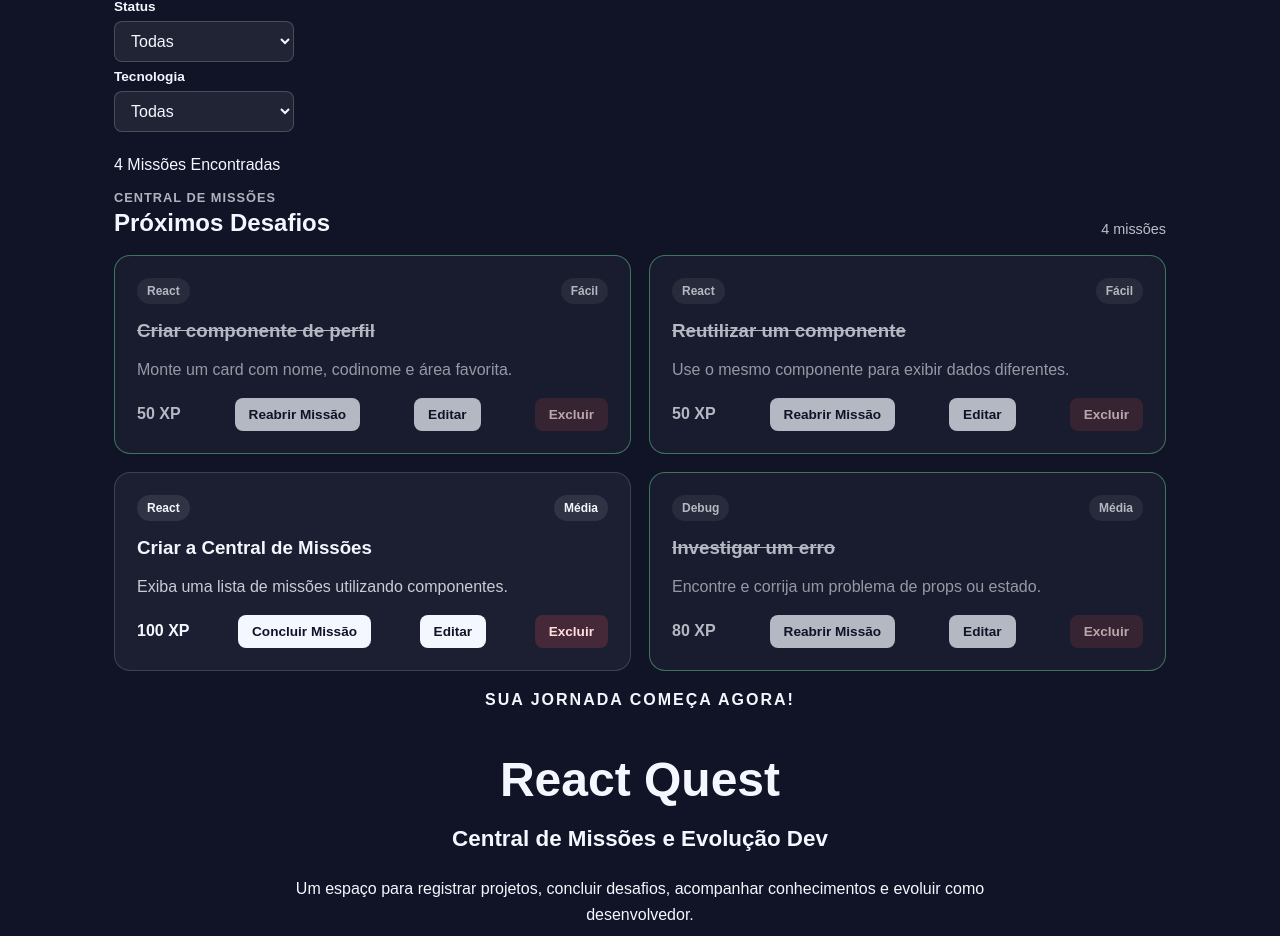
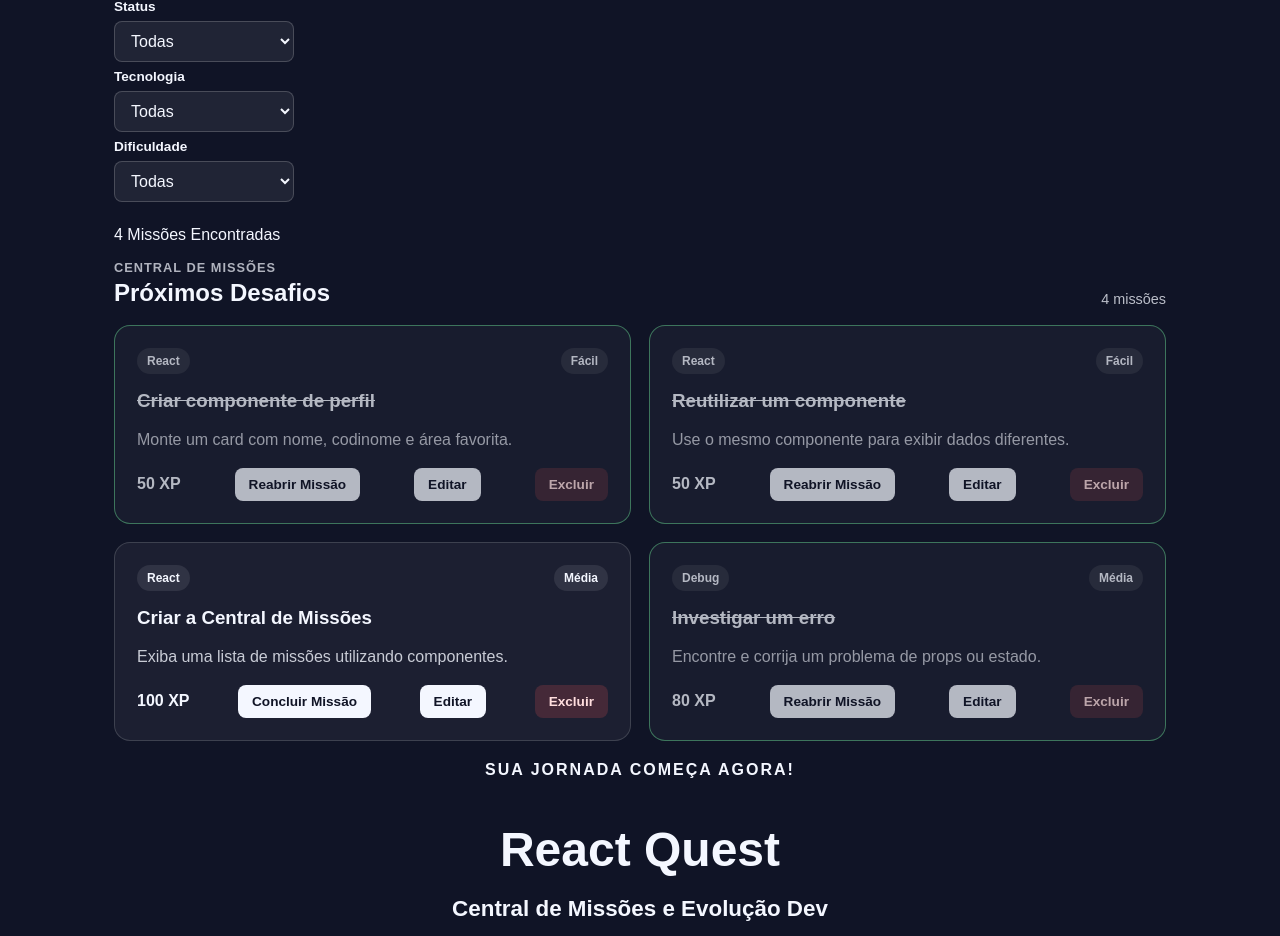
Before and after one commit to dejandrea/React-Quest, a React (Vite) app: page / in a window 1280 px wide. Shown: the part 1520-2456 px from the top of the page. Built offline with nearby package versions, Linux system fonts and the light colour scheme.

Commit message:
feat: adicionado filtro por dificuldade

```diff
--- a/src/App.jsx
+++ b/src/App.jsx
@@ -55,6 +55,7 @@
   const [searchTerm, setSearchTerm] = useState("");
   const [statusFilter, setStatusFilter] = useState("Todas");
   const [technologyFilter, setTechnologyFilter] = useState("Todas");
+  const [difficultyFilter, setDifficultyFilter] = useState("Todas");
 
   console.log(statusFilter);
   function toggleMission(missionId) {
@@ -108,7 +109,10 @@
 
       const matchesTechnology = technologyFilter === "Todas" || mission.technology === technologyFilter
 
-      return matchesSearch && matchesStatus && matchesTechnology
+      const matchesDifficulty = difficultyFilter === "Todas" ||
+      mission.difficulty === difficultyFilter
+
+      return matchesSearch && matchesStatus && matchesTechnology && matchesDifficulty
     }
   )
 
@@ -186,6 +190,8 @@
             onStatusChange = {setStatusFilter}
             technologyFilter = {technologyFilter}
             onTechnologyChange = {setTechnologyFilter}
+            difficultyFilter = {difficultyFilter}
+            onDifficultyChange = {setDifficultyFilter}
           />
 
           <p className="mission-results">
--- a/src/components/MissionFilters.jsx
+++ b/src/components/MissionFilters.jsx
@@ -4,7 +4,9 @@
     statusFilter,
     onStatusChange,
     technologyFilter,
-    onTechnologyChange
+    onTechnologyChange,
+    difficultyFilter,
+    onDifficultyChange
 }) {
     return(
         <section className="mission-filters">
@@ -38,6 +40,18 @@
                     <option value="IA">IA</option>
                     <option value="Debug">Debug</option>
                 </select>
+                {/* Dificuldade */}
+                <label htmlFor="difficulty-filter">Dificuldade</label>
+                <select
+                    id="difficulty-filter"
+                    value={difficultyFilter}
+                    onChange={(e) => onDifficultyChange(e.target.value)}
+                >
+                    <option value="Todas">Todas</option>
+                    <option value="Fácil">Fácil</option>
+                    <option value="Média">Média</option>
+                    <option value="Difícil">Difícil</option>
+                </select>
             </div>
         </section>
     )
```
